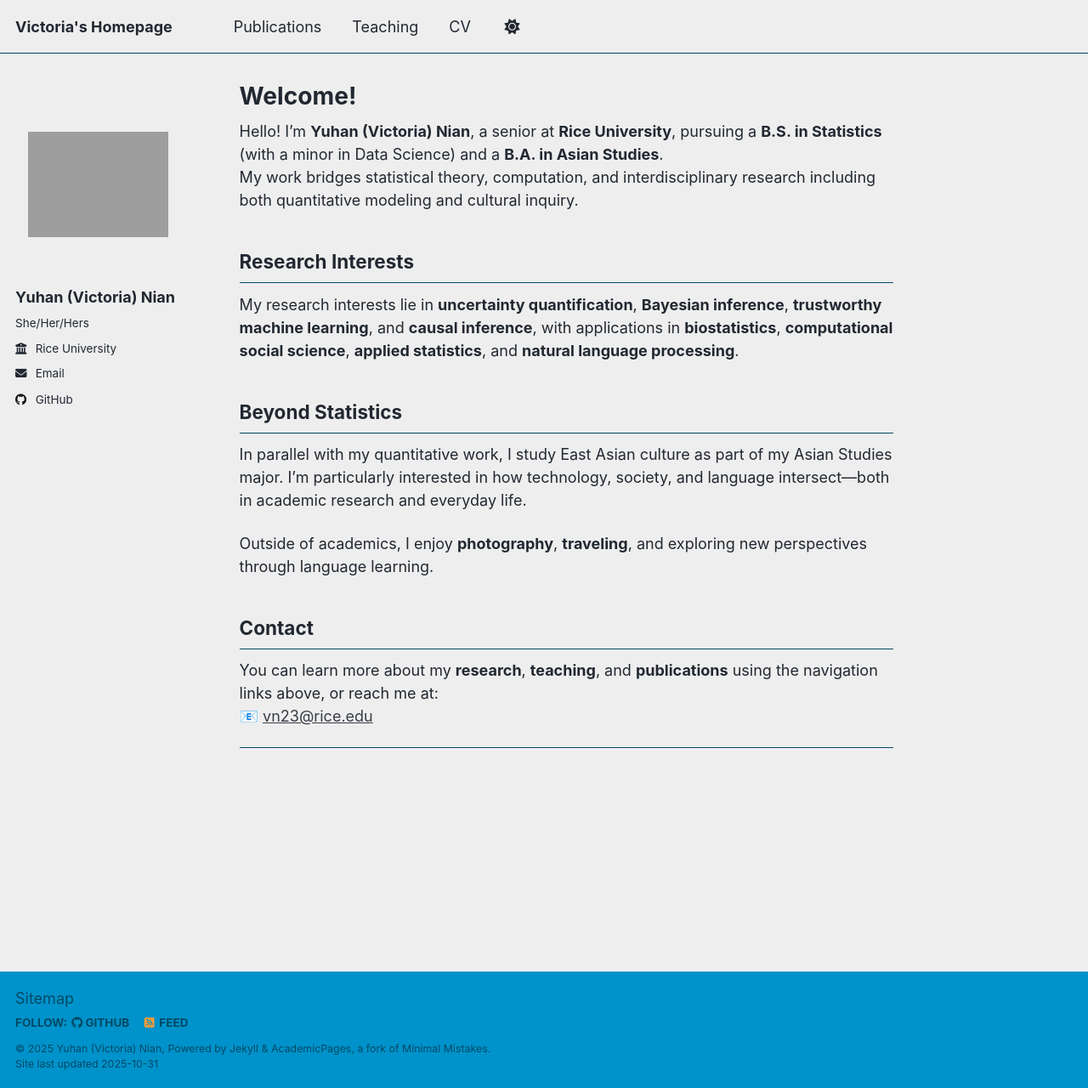
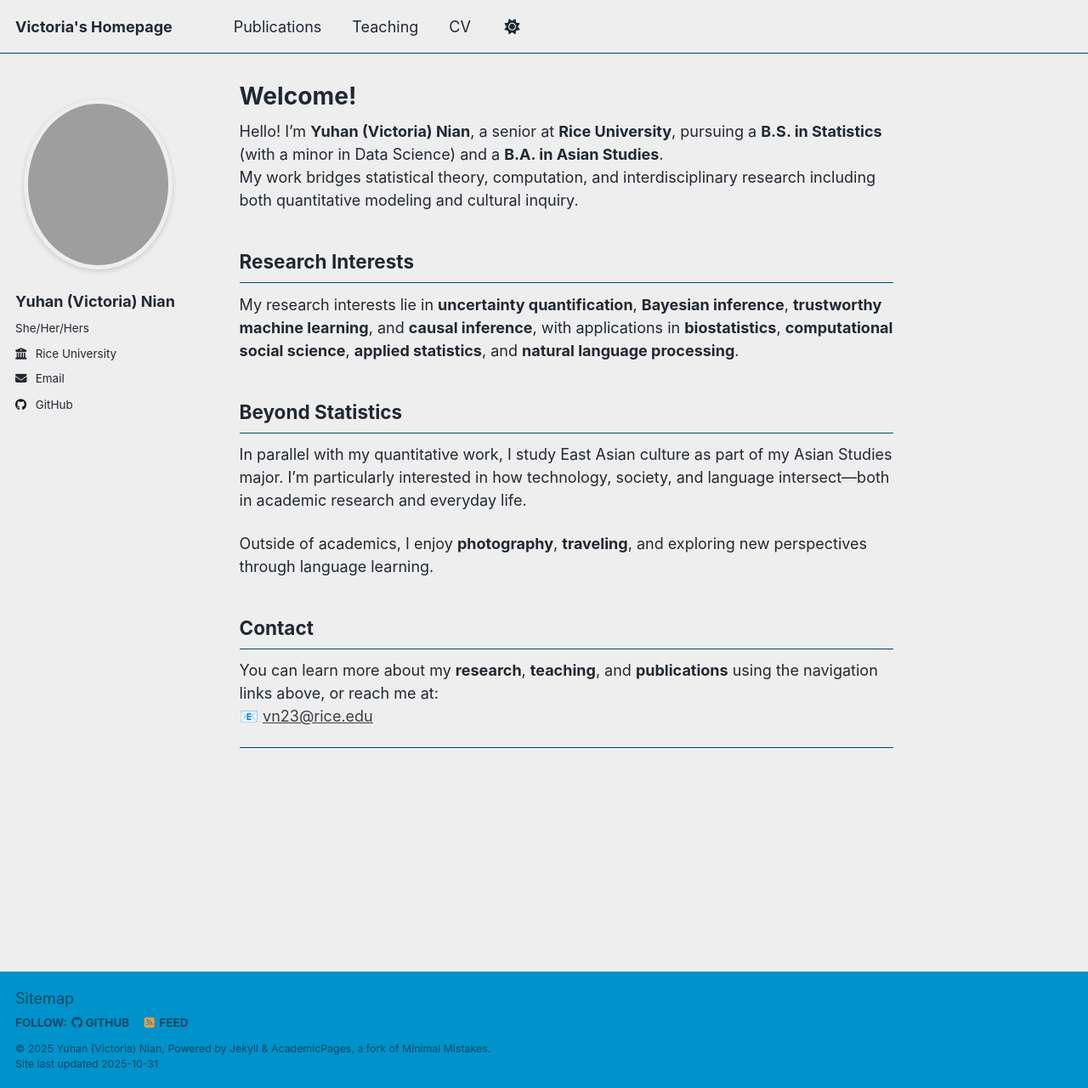
Before and after one commit to victorianian610/victorianian610.github.io, a Jekyll site: the page built from _pages/about.md, in a window 1280 px wide and 1280 px high. Shown: the whole window at 85% size. Built offline with Jekyll 4.4.1, drawn with Linux system fonts in a browser that asks for light colours; a script that is not in the unit is left out.

Commit message:
Update main.scss

```diff
--- a/assets/css/main.scss
+++ b/assets/css/main.scss
@@ -42,21 +42,21 @@
     "vendor/font-awesome/brands"
 ;
 
-/* Make avatar square, nicely fitted, not cropped */
+/* Circular avatar, fits naturally without cropping */
 .author__avatar img {
-  width: 200px !important;        /* control size */
-  height: 200px !important;       /* keep equal for square */
-  object-fit: contain !important; /* fit entire photo, no cropping */
-  border-radius: 8px;             /* small rounded corners (optional) */
-  border: none !important;        /* remove border line */
-  box-shadow: none !important;    /* no shadow */
+  width: 200px !important;         /* size control */
+  height: 200px !important;        /* keep equal for circle */
+  border-radius: 50% !important;   /* make it perfectly round */
+  object-fit: cover !important;    /* fills the circle nicely */
+  border: none !important;         /* no border */
+  box-shadow: 0 2px 6px rgba(0, 0, 0, 0.15); /* subtle soft shadow */
   display: block;
-  margin: 0 auto;                 /* center horizontally */
-  background-color: transparent;  /* no white or gray box */
+  margin: 0 auto;                  /* center horizontally */
+  background-color: transparent;   /* no background box */
 }
 
-/* Center avatar container */
+/* Center the avatar container */
 .author__avatar {
   text-align: center;
-  margin-bottom: 1.2em;
+  margin-bottom: 1.5em;
 }
```
